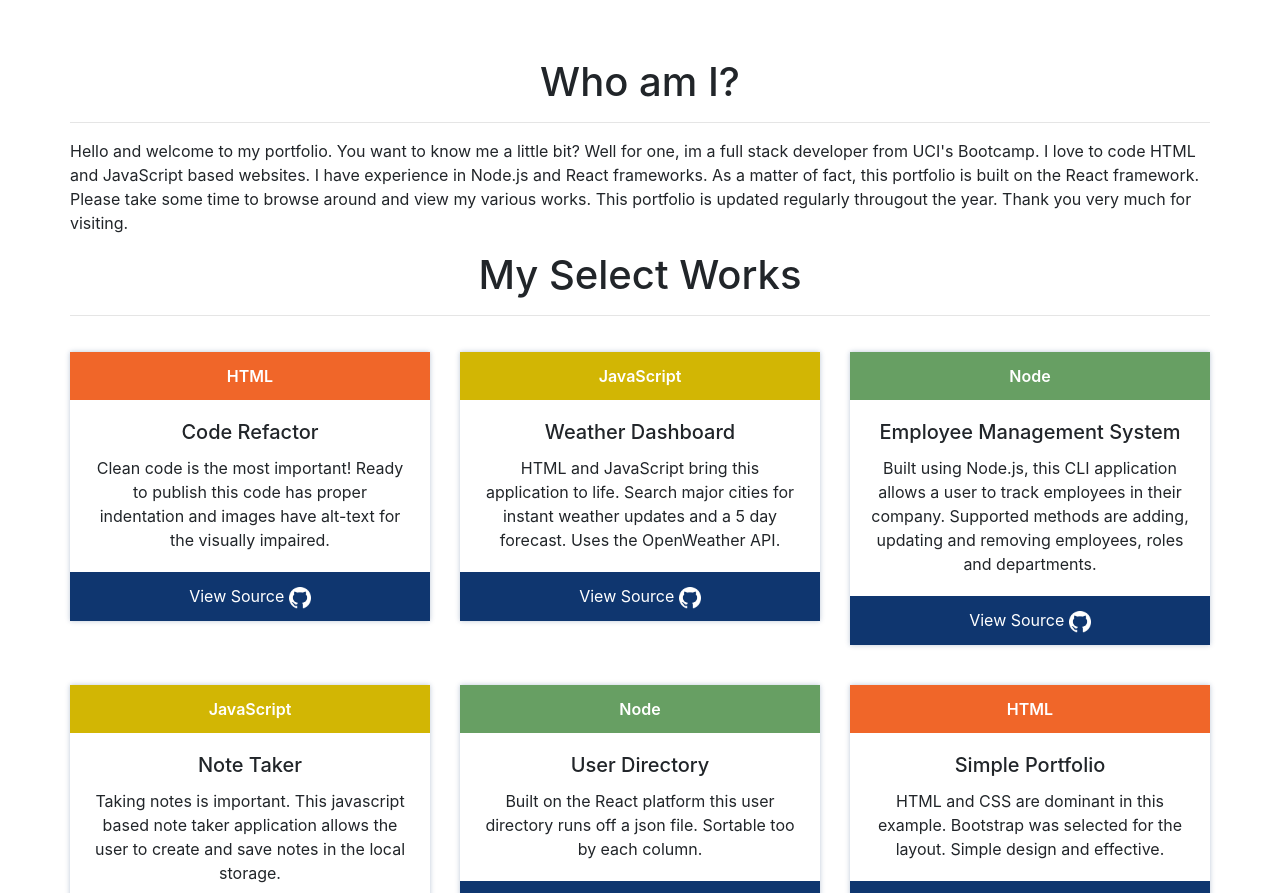
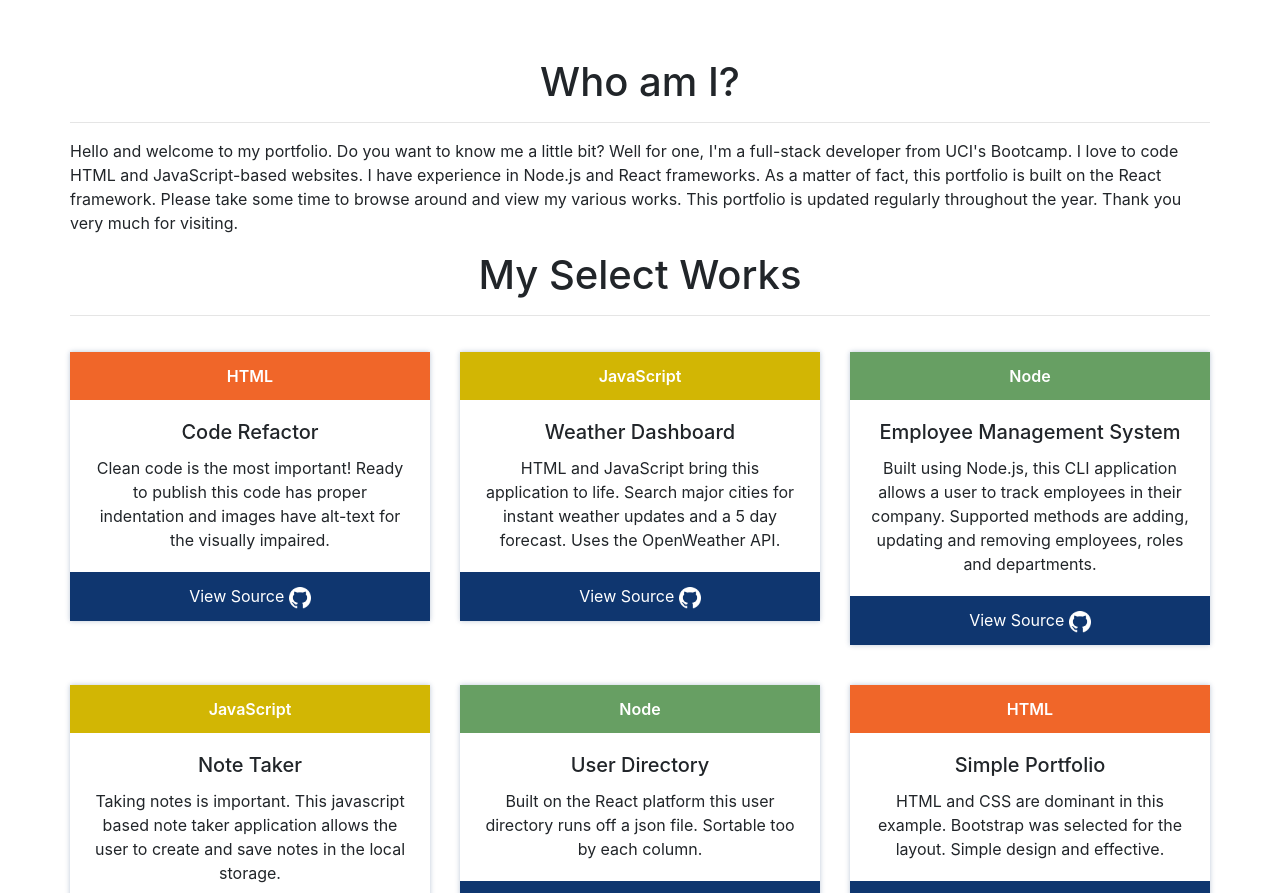
Before and after one commit to efolenta/20-react-portfolio, a React (Create React App) app: page / in a window 1280 px wide. Shown: the part 860-1753 px from the top of the page. Built offline with nearby package versions, Linux system fonts and the light colour scheme.

Commit message:
Fixed grammer on intro

```diff
--- a/src/pages/Home.js
+++ b/src/pages/Home.js
@@ -23,7 +23,7 @@ function HomePage() {
           <Col size="md-12">
             <h1 align="center">Who am I?</h1>
             <hr />
-            <p>Hello and welcome to my portfolio. You want to know me a little bit? Well for one, im a full stack developer from UCI's Bootcamp. I love to code HTML and JavaScript based websites. I have experience in Node.js and React frameworks. As a matter of fact, this portfolio is built on the React framework. Please take some time to browse around and view my various works. This portfolio is updated regularly througout the year. Thank you very much for visiting.</p>
+            <p>Hello and welcome to my portfolio. Do you want to know me a little bit? Well for one, I'm a full-stack developer from UCI's Bootcamp. I love to code HTML and JavaScript-based websites. I have experience in Node.js and React frameworks. As a matter of fact, this portfolio is built on the React framework. Please take some time to browse around and view my various works. This portfolio is updated regularly throughout the year. Thank you very much for visiting.</p>
             <h1 align="center">My Select Works</h1>
             <hr />
           </Col>
```
